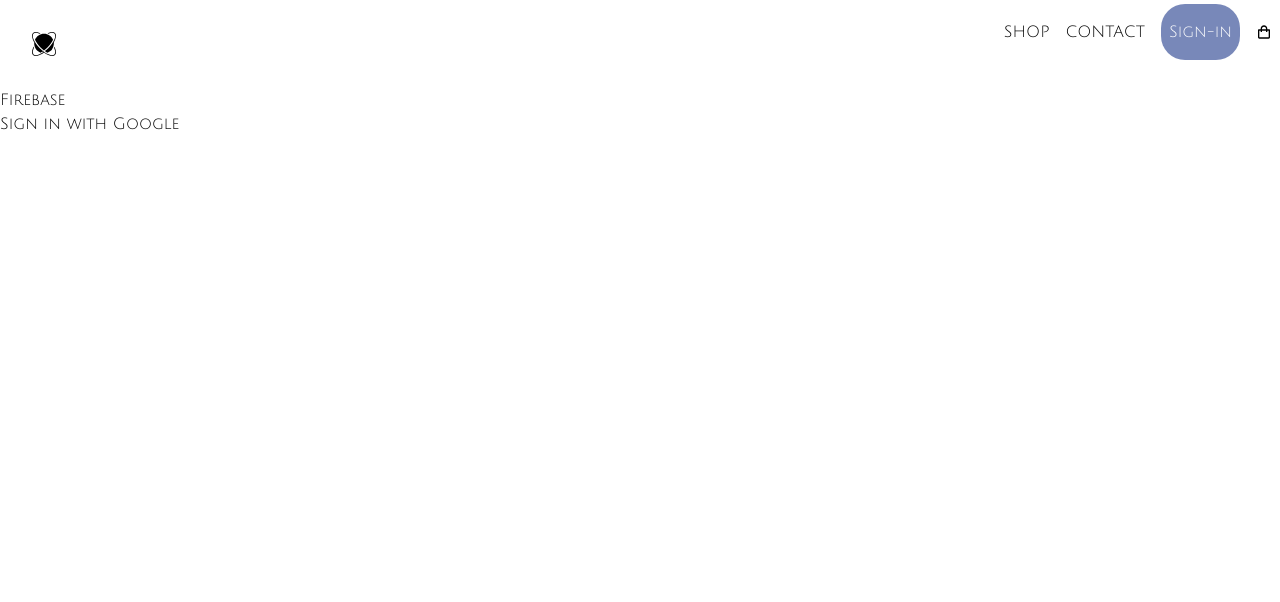
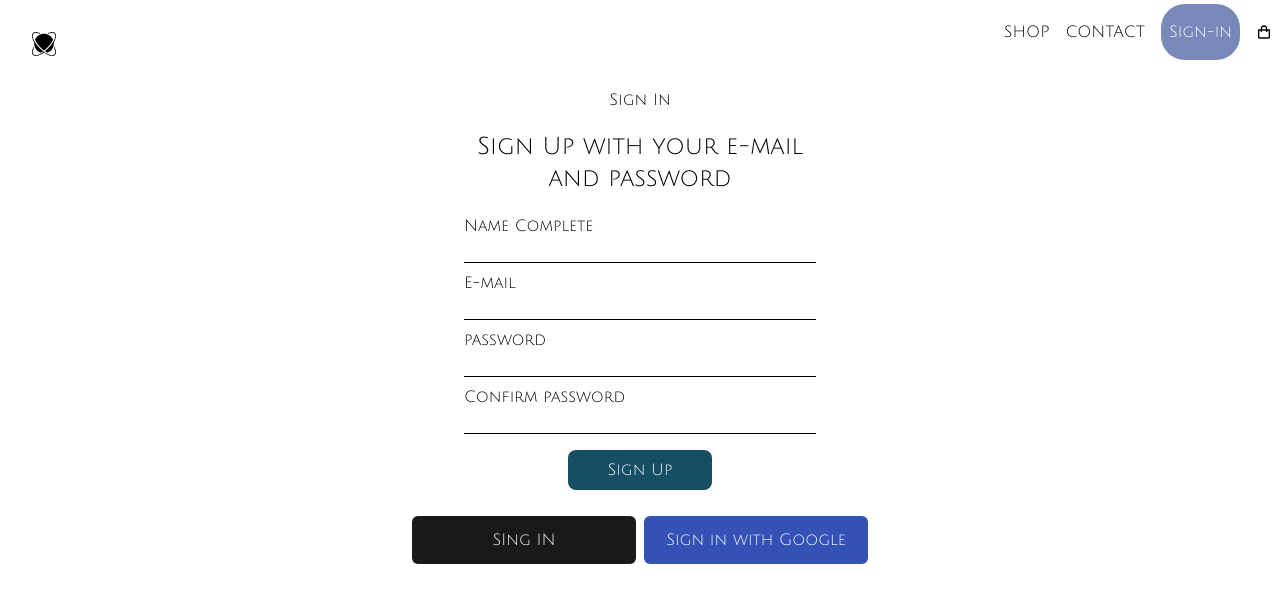
Before and after one commit to jeffersondrs/StoreClothings, a React (Vite) app: page /sign-in in a window 1280 px wide. Shown: the top 602 px of the page. Built offline with nearby package versions, Linux system fonts and the light colour scheme.

Commit message:
updating signin and styled this component

```diff
--- a/src/App.jsx
+++ b/src/App.jsx
@@ -2,8 +2,10 @@ import "./App.css";
 import Home from "./routes/home/home.component";
 import { Routes, Route } from "react-router-dom";
 import Shop from "./assets/components/shop-items/Shop-component";
+import ShoppingCart from "./assets/components/shopping cart/shopping-cart";
+import Contact from "./assets/components/contact/contact-component";
 import Navegation from "./routes/navegation/Navegation-component";
-import SignIn from "./sign-in.component";
+import SignIn from "./routes/sign/sign-in.component";
 
 function App() {
   return (
@@ -11,6 +13,8 @@ function App() {
       <Route path="/" element={<Navegation />}>
         <Route path="" element={<Home />} />
         <Route path="shop" element={<Shop />} />
+        <Route path="contact" element={<Contact />} />
+        <Route path="shoppingcart" element={<ShoppingCart />} />
         <Route path="sign-in" element={<SignIn />} />
       </Route>
     </Routes>
--- /dev/null
+++ b/src/assets/components/contact/contact-component.jsx
@@ -0,0 +1,9 @@
+export default function Contact() {
+  return (
+    <>
+    <div>
+    <h1>Hello from the Contact Component</h1>
+  </div>
+    </>
+  );
+}
--- /dev/null
+++ b/src/assets/components/form-input/Form-input.component.jsx
@@ -0,0 +1,8 @@
+export default function InputForm({ label, ...otherProps }) {
+  return (
+    <div className="flex flex-col w-full text-black">
+      <label>{label}</label>
+      <input {...otherProps} className="border-b border-b-black border-t-0 border-l-0 border-r-0 mb-2"/>
+    </div>
+  );
+}
--- a/src/assets/components/shop-items/Shop-component.jsx
+++ b/src/assets/components/shop-items/Shop-component.jsx
@@ -2,7 +2,7 @@ export default function Shop() {
   return (
     <>
     <div>
-    <h1>Hello, im a Shop component!</h1>
+    <h1>Hello from Shop component!</h1>
   </div>
     </>
   );
--- /dev/null
+++ b/src/assets/components/shopping cart/shopping-cart.jsx
@@ -0,0 +1,9 @@
+export default function ShoppingCart() {
+  return (
+    <>
+    <div>
+    <h1>Hello from  Cart Shopping</h1>
+  </div>
+    </>
+  );
+}
--- /dev/null
+++ b/src/assets/components/sing-up-form/sign-form-component.jsx
@@ -0,0 +1,98 @@
+import { useState } from "react";
+import {
+  createAuthUserWithEmailAndPassword,
+  createUserDocumentFromAuth,
+} from "../../../utils/firebase/firebase.utils";
+import FormInput from "../form-input/Form-input.component";
+const defaultFormFields = {
+  displayName: "",
+  email: "",
+  password: "",
+  confirmPassword: "",
+};
+
+export default function SignUpForm() {
+  const [formFields, setFormFields] = useState(defaultFormFields);
+  const { displayName, email, password, confirmPassword } = formFields;
+
+  const resetFormFields = () => {
+    setFormFields(defaultFormFields);
+  };
+
+  const handleSubmit = async (event) => {
+    event.preventDefault();
+    if (password !== confirmPassword) {
+      alert("passwords not match");
+      return;
+    }
+    try {
+      const { user } = await createAuthUserWithEmailAndPassword(
+        email,
+        password
+      );
+
+      await createUserDocumentFromAuth(user, { displayName });
+      resetFormFields();
+    } catch (err) {
+      if (err.code === "auth/email-already-in-use") {
+        alert("Cannot create user, email already in use");
+      }
+    }
+  };
+  const handleChange = (event) => {
+    const { name, value } = event.target;
+    setFormFields({
+      ...formFields,
+      [name]: value,
+    });
+  };
+
+  return (
+    <div className="w-96 h-96 flex flex-col justify-center m-2 p-2">
+      <h1 className="text-2xl text-center my-3">Sign Up with your e-mail and password</h1>
+      <form
+        className="flex flex-col items-center justify-center p-2"
+        onSubmit={handleSubmit}
+      >
+      <FormInput
+          label="Name Complete"
+          type="text"
+          required
+          onChange={handleChange}
+          name="displayName"
+          value={displayName}
+        />
+        <FormInput
+          label="E-mail"
+          type="email"
+          required
+          onChange={handleChange}
+          name="email"
+          value={email}
+        />
+        <FormInput
+          label="password"
+          type="password"
+          required
+          onChange={handleChange}
+          name="password"
+          value={password}
+        />
+        <FormInput
+          label="Confirm password"
+          type="password"
+          required
+          onChange={handleChange}
+          name="confirmPassword"
+          value={confirmPassword}
+        />
+        <button
+          className="bg-cyan-900 w-36 h-10 rounded-lg my-2 text-white hover:bg-cyan-700 ease-in-out"
+          type="submit"
+        >
+          Sign Up
+        </button>
+      </form>
+    </div>
+  );
+}
--- a/src/routes/navegation/Navegation-component.jsx
+++ b/src/routes/navegation/Navegation-component.jsx
@@ -15,13 +15,13 @@ export default function Navegation() {
           <Link className="nav-link py-4 px-2 cursor-pointer" to="/shop">
             SHOP
           </Link>
-          <Link className="nav-link py-4 px-2 cursor-pointer" to="/shop">
+          <Link className="nav-link py-4 px-2 cursor-pointer" to="/contact">
             CONTACT
           </Link>
           <Link className="nav-link py-4 px-2 cursor-pointer bg-blue-900/60 m-2 hover:bg-blue-700/60x rounded-3xl text-white" to="/sign-in">
             Sign-in
           </Link>
-          <Link className="nav-link py-4 px-2 cursor-pointer" to="/shop">
+          <Link className="nav-link py-4 px-2 cursor-pointer" to="/shoppingcart">
             <BiShoppingBag />
           </Link>
         </div>
--- /dev/null
+++ b/src/routes/sign/sign-in.component.jsx
@@ -0,0 +1,33 @@
+import {
+  signInWithGooglePopup,
+  createUserDocumentFromAuth,
+} from "../../utils/firebase/firebase.utils";
+
+import SignUpForm from "../../assets/components/sing-up-form/sign-form-component";
+
+export default function SignIn() {
+  const logGoogleUser = async () => {
+    const { user } = await signInWithGooglePopup();
+    const userDocRef = await createUserDocumentFromAuth(user);
+  };
+
+  return (
+    <>
+      <div className="flex flex-col justify-center items-center">
+        <h1>Sign In</h1>
+        <SignUpForm />
+      </div>
+      <div className="flex flex-row justify-center items-center">
+        <button className="w-56 bg-black/90 text-white h-12 p-2 m-1 rounded-md hover:bg-black">
+          SIng IN
+        </button>
+        <button
+          className="w-56 h-12 text-white m-1 p-2 rounded-md bg-blue-800/90 hover:bg-blue-900"
+          onClick={logGoogleUser}
+        >
+          Sign in with Google
+        </button>
+      </div>
+    </>
+  );
+}
--- a/src/sign-in.component.jsx
+++ /dev/null
@@ -1,17 +0,0 @@
-import {
-  signInWithGooglePopup,
-  createUserDocumentFromAuth,
-} from "../src/utils/firebase/firebase.ituls";
-
-export default function SignIn() {
-  const logGoogleUser = async () => {
-    const { user } = await signInWithGooglePopup();
-    const userDocRef = await  createUserDocumentFromAuth(user);
-  };
-  return (
-    <>
-      <h1>Firebase</h1>
-      <button onClick={logGoogleUser}>Sign in with Google</button>
-    </>
-  );
-}
--- a/src/utils/firebase/firebase.ituls.js
+++ /dev/null
@@ -1,50 +0,0 @@
-import { initializeApp } from "firebase/app";
-import {
-  getAuth,
-  signInWithRedirect,
-  signInWithPopup,
-  GoogleAuthProvider,
-} from "firebase/auth";
-
-import { getFirestore, doc, getDoc, setDoc } from "firebase/firestore";
-
-const firebaseConfig = {
-  apiKey: "AIzaSyAdJQTL_3jA9bvUuwRcQQTnmaRuLl7Iiu8",
-  authDomain: "ecommerce-project-2eaa2.firebaseapp.com",
-  projectId: "ecommerce-project-2eaa2",
-  storageBucket: "ecommerce-project-2eaa2.appspot.com",
-  messagingSenderId: "456087726195",
-  appId: "1:456087726195:web:133ecf8fcea332df2b6206",
-};
-
-const firebaseApp = initializeApp(firebaseConfig);
-
-const provider = new GoogleAuthProvider();
-provider.setCustomParameters({
-  prompt: "select_account",
-});
-
-export const auth = getAuth();
-export const signInWithGooglePopup = () => signInWithPopup(auth, provider);
-
-export const db = getFirestore();
-
-export const createUserDocumentFromAuth = async (userAuth) => {
-  const userDocRef = doc(db, "users", userAuth.uid);
-  const userSnapshot = await getDoc(userDocRef);
-
-  if (!userSnapshot.exists()) {
-    const { displayName, email } = userAuth;
-    const createdAt = new Date();
-    try {
-        await setDoc(userDocRef, {
-            displayName,
-            email,
-            createdAt
-        })
-    } catch (err) {
-      console.log(err.message);
-    }
-  }
-  return userDocRef;
-};
--- /dev/null
+++ b/src/utils/firebase/firebase.utils.js
@@ -0,0 +1,63 @@
+import { initializeApp } from "firebase/app";
+import {
+  getAuth,
+  signInWithRedirect,
+  signInWithPopup,
+  GoogleAuthProvider,
+  createUserWithEmailAndPassword,
+} from "firebase/auth";
+
+import { getFirestore, doc, getDoc, setDoc } from "firebase/firestore";
+
+const firebaseConfig = {
+  apiKey: "AIzaSyAdJQTL_3jA9bvUuwRcQQTnmaRuLl7Iiu8",
+  authDomain: "ecommerce-project-2eaa2.firebaseapp.com",
+  projectId: "ecommerce-project-2eaa2",
+  storageBucket: "ecommerce-project-2eaa2.appspot.com",
+  messagingSenderId: "456087726195",
+  appId: "1:456087726195:web:133ecf8fcea332df2b6206",
+};
+
+const firebaseApp = initializeApp(firebaseConfig);
+
+const googleProvider = new GoogleAuthProvider();
+googleProvider.setCustomParameters({
+  prompt: "select_account",
+});
+
+export const auth = getAuth();
+export const signInWithGooglePopup = () =>
+  signInWithPopup(auth, googleProvider);
+
+export const signInWithGoogleRedirect = () =>
+  signInWithRedirect(auth, googleProvider);
+
+export const db = getFirestore();
+
+export const createUserDocumentFromAuth = async (userAuth, additionalInformation ={}) => {
+  if (!userAuth) return;
+  const userDocRef = doc(db, "users", userAuth.uid);
+  const userSnapshot = await getDoc(userDocRef);
+
+  if (!userSnapshot.exists()) {
+    const { displayName, email } = userAuth;
+    const createdAt = new Date();
+    try {
+      await setDoc(userDocRef, {
+        displayName,
+        email,
+        createdAt,
+        ...additionalInformation
+      });
+    } catch (err) {
+      console.log(err.message);
+    }
+  }
+  return userDocRef;
+};
+
+export const createAuthUserWithEmailAndPassword = async (email, password) => {
+  if (!email || !password) return;
+
+  return await createUserWithEmailAndPassword(auth, email, password);
+};
```
Also changed, not shown: 2 other files (tests, documents, lock files or other folders).
